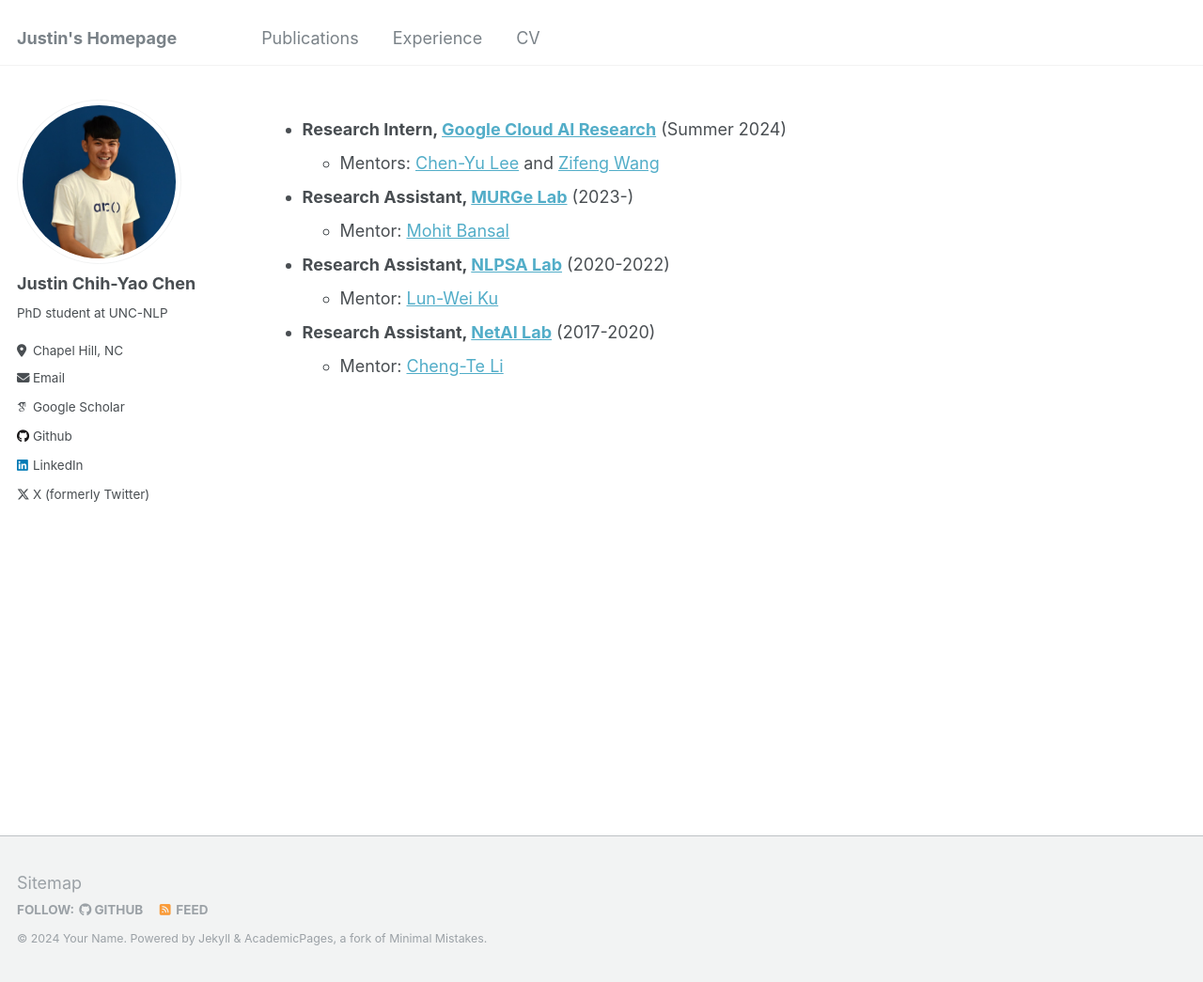
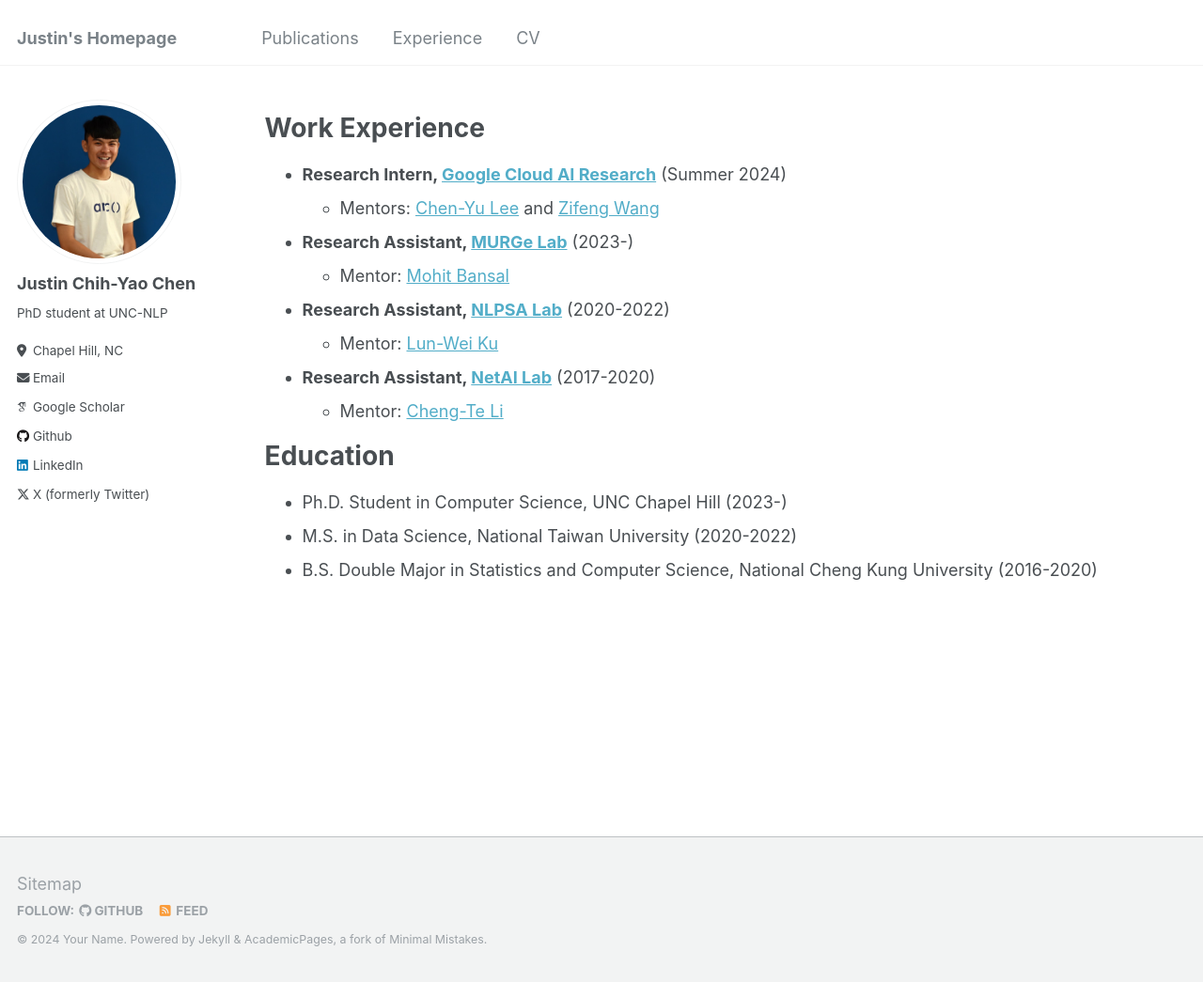
Before and after one commit to dinobby/dinobby.github.io, a Jekyll site: the page built from _pages/experience.md, in a window 1280 px wide and 1045 px high. Shown: the whole window at 94% size. Built offline with Jekyll 4.4.1, drawn with Linux system fonts in a browser that asks for light colours; some web fonts are replaced.

Commit message:
Update experience.md

```diff
--- a/_pages/experience.md
+++ b/_pages/experience.md
@@ -5,6 +5,7 @@ permalink: /experience/
 author_profile: true
 ---
 
+# Work Experience
 * **Research Intern, [Google Cloud AI Research](https://research.google/teams/cloud-ai/)** (Summer 2024)
     * Mentors: [Chen-Yu Lee](https://research.google/people/chen-yu-lee/) and [Zifeng Wang](https://research.google/people/zifeng-wang/)
 * **Research Assistant, [MURGe Lab](https://murgelab.cs.unc.edu/)** (2023-)
@@ -13,3 +14,8 @@ author_profile: true
     * Mentor: [Lun-Wei Ku](https://homepage.iis.sinica.edu.tw/pages/lwku/index_en.html)
 * **Research Assistant, [NetAI Lab](https://sites.google.com/view/chengteli/)** (2017-2020)
     * Mentor: [Cheng-Te Li](https://sites.google.com/view/chengteli/)
+
+# Education
+* Ph.D. Student in Computer Science, UNC Chapel Hill (2023-)
+* M.S. in Data Science, National Taiwan University (2020-2022)
+* B.S. Double Major in Statistics and Computer Science, National Cheng Kung University (2016-2020)
```
